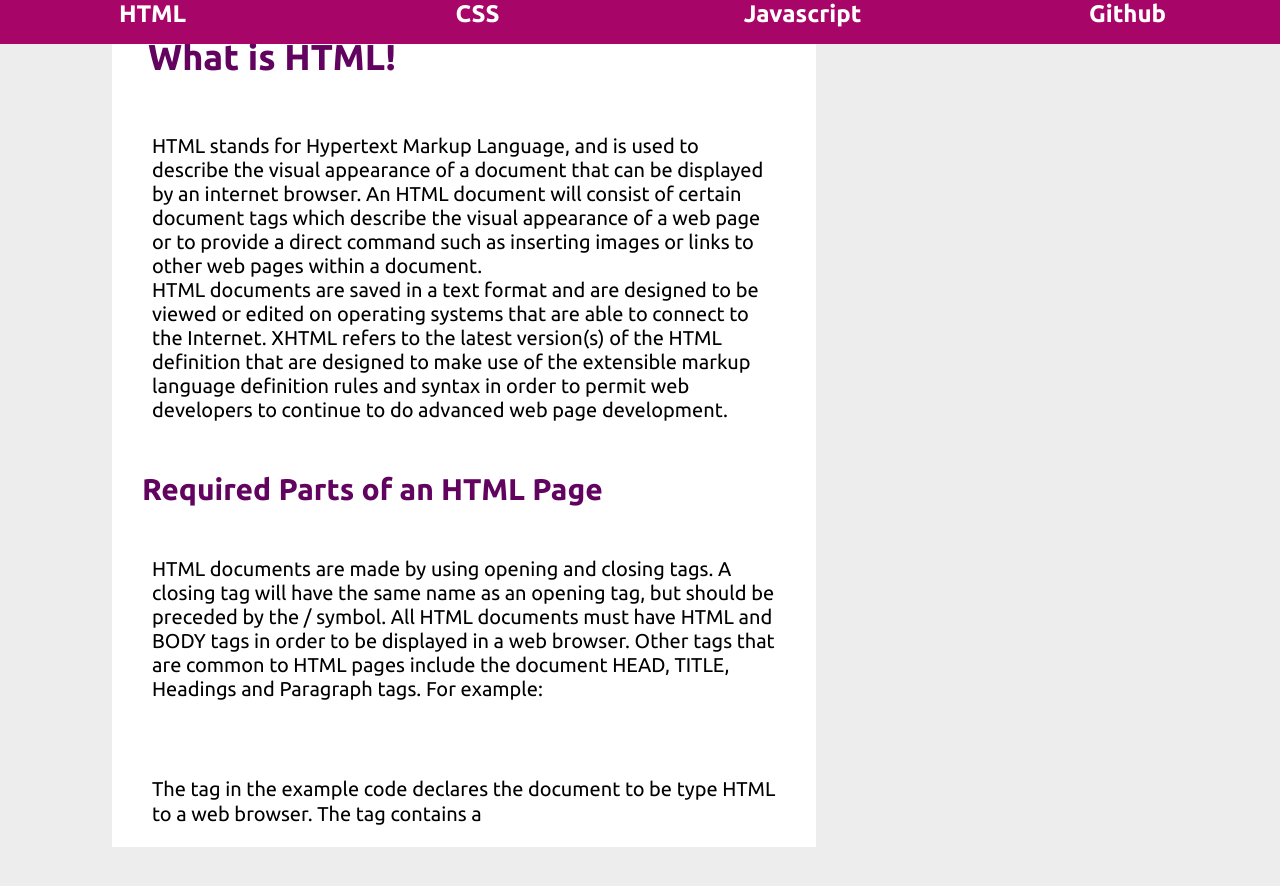
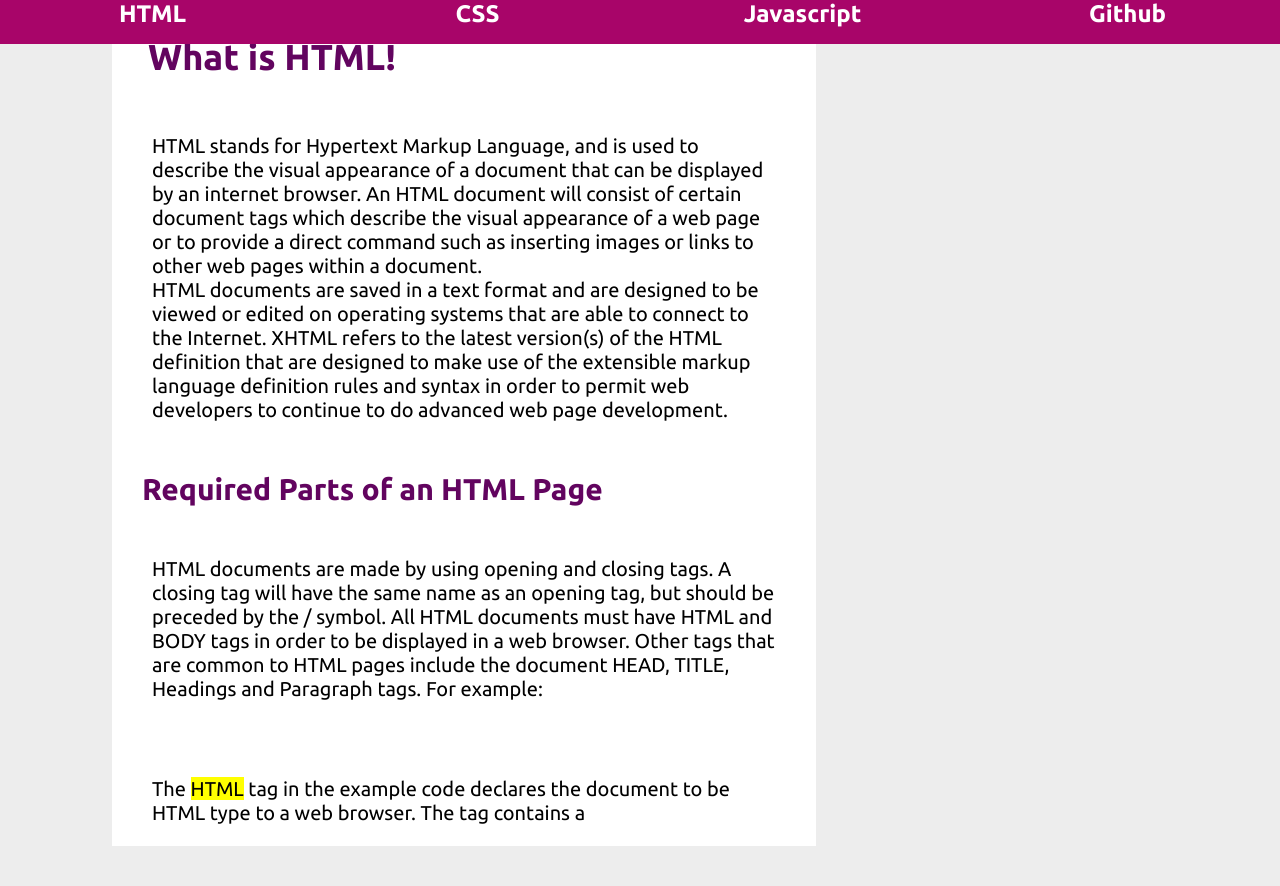
Before and after one commit to Steve-AB/Steve-AB.github.io, a Jekyll site: the page built from pages/html-page/index.html, in a window 1280 px wide and 900 px high, scrolled down 129 px. Shown: the top 886 px of the window. Built offline with Jekyll 4.4.1, drawn with Linux system fonts in a browser that asks for light colours; nearby versions of some CDN libraries.

Commit message:
Update index.html

```diff
--- a/pages/html-page/index.html
+++ b/pages/html-page/index.html
@@ -17,7 +17,7 @@ title: Steve-AB | Ascribe Bureau
           <br>
 
           <br>
-          <p>The <code><HTML></code> tag in the example code declares the document to be type HTML to a web browser. The <code><HEAD></code> tag contains a <code><TITLE></code> tag that will be displayed in the top of a web browser and can also contain Javascript, links to css stylesheets and other meta data information for the web page. The <code><BODY></code> tag contains the information to be displayed in the HTML document, includes a header tag <code><H1></code> declaration, and defines a paragraph tag <code><P></code>. Although an HTML page can be displayed without tags having corresponding closing tags, it is not considered bad practice and will not be a well-formed document. This may also cause and display errors if none of the tags are closed.</p>
+          <p>The <mark>HTML</mark> tag in the example code declares the document to be HTML type to a web browser. The <code><HEAD></code> tag contains a <code><TITLE></code> tag that will be displayed in the top of a web browser and can also contain Javascript, links to css stylesheets and other meta data information for the web page. The <code><BODY></code> tag contains the information to be displayed in the HTML document, includes a header tag <code><H1></code> declaration, and defines a paragraph tag <code><P></code>. Although an HTML page can be displayed without tags having corresponding closing tags, it is not considered bad practice and will not be a well-formed document. This may also cause and display errors if none of the tags are closed.</p>
            <h3>Embedding Images</h3>
            <p>Internet Browsers are designed to embed images in various formats such as GIF, JPEG, or PNG, with the latest browsers also supporting the W3C approved SVG format for display. HTML code will provide a linked reference to an image that is stored on a web server along with any size and meta information required in order to display the image properly in a web page. If the image can not be retrieved from the web server, alternative display information is included in order to provide a visual text display or alternative information for those who are unable to view pictures. A <code><IMG></code> tag is used for displaying images in HTML documents, for example, to include an image in the previous example, add the following line of HTML code in between the opening and closing <code><BODY></code> tags:</p>
             <br>
```
